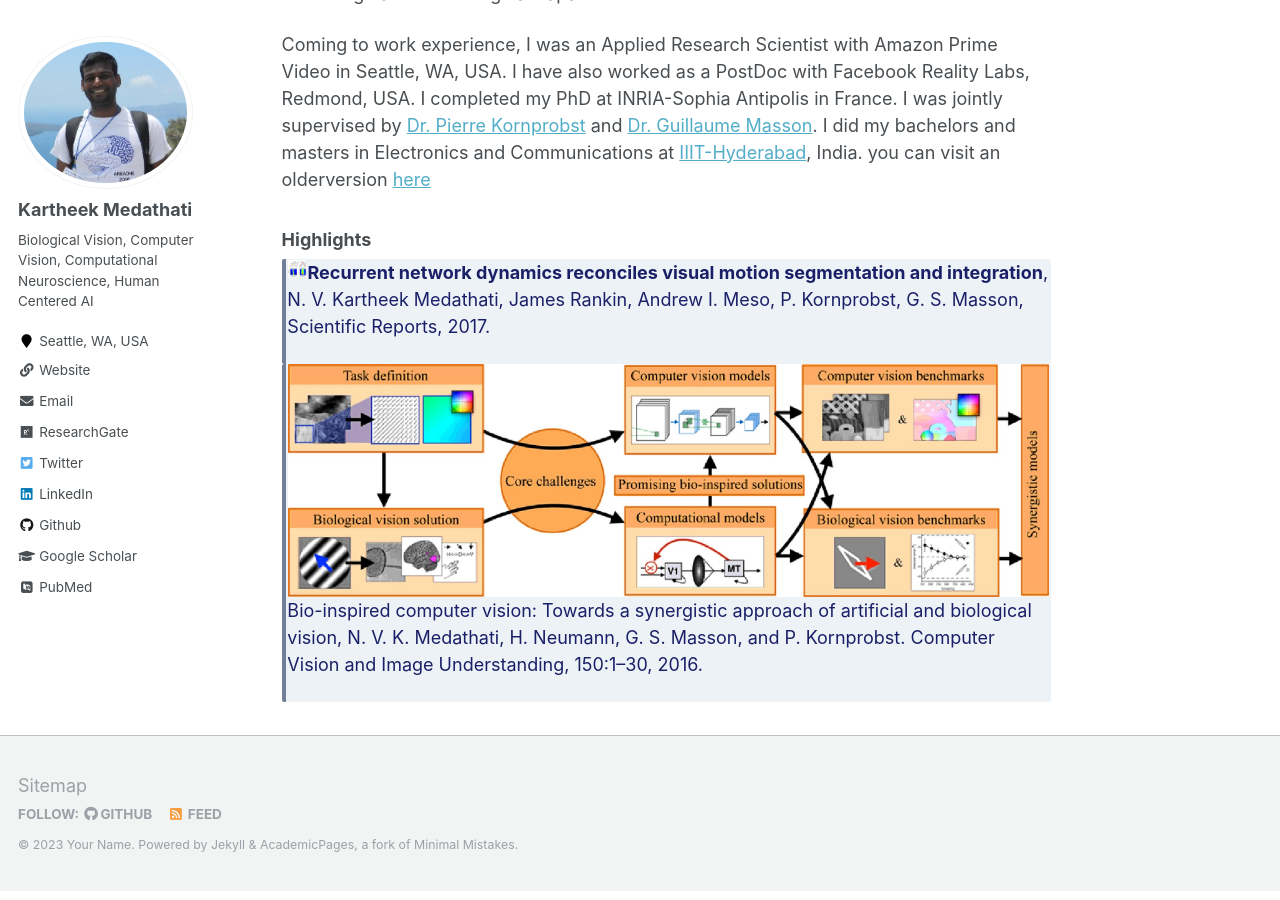
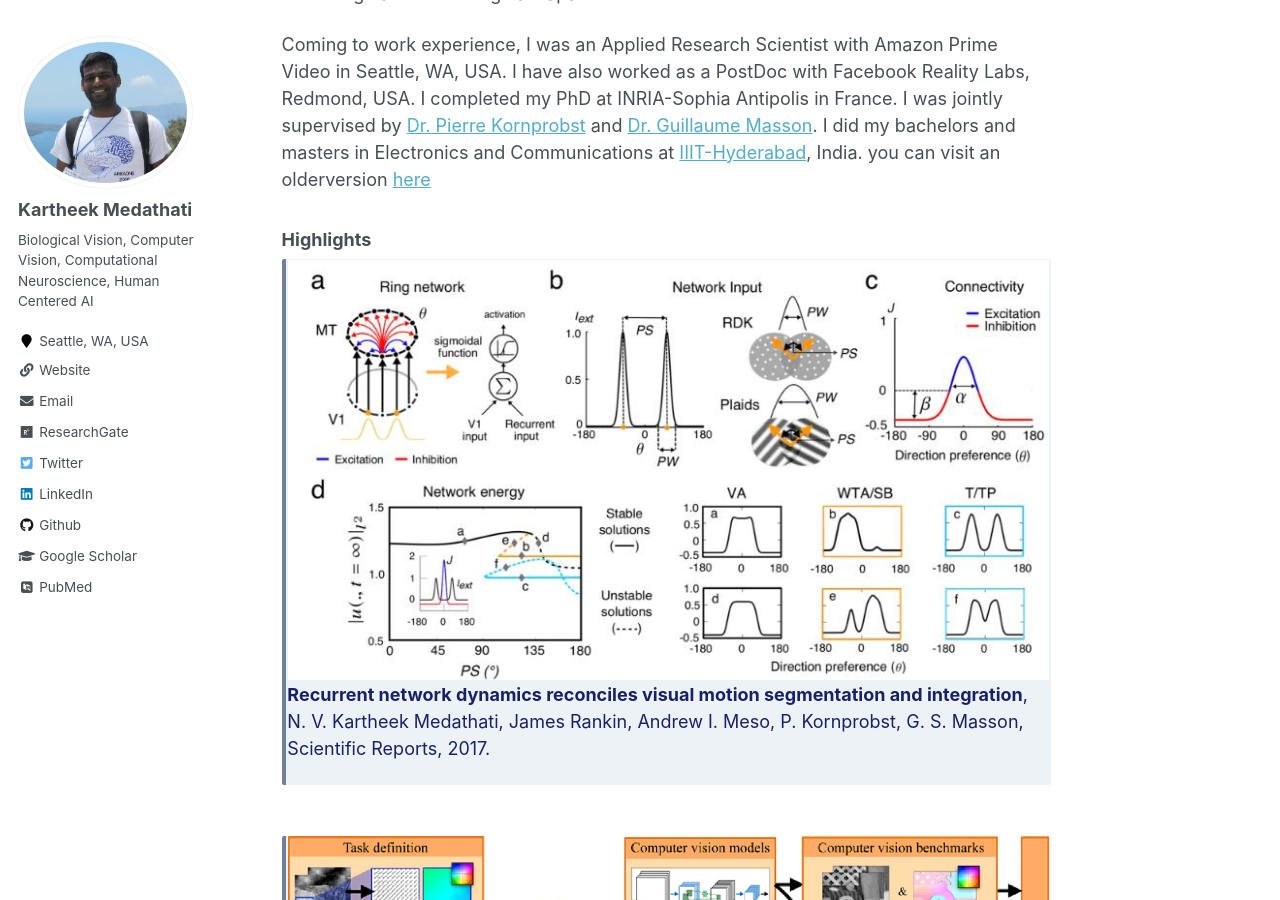
Before and after one commit to kartheekmedathati/kartheekmedathati.github.io, a Jekyll site: the page built from _pages/about.md, in a window 1280 px wide and 900 px high, scrolled down 369 px. Built offline with Jekyll 4.4.1, drawn with Linux system fonts in a browser that asks for light colours; some web fonts are replaced.

```diff
--- a/_pages/about.md
+++ b/_pages/about.md
@@ -18,10 +18,10 @@
 
 <div class="warning" style='background-color:#EDF2F7; color:#1A2067; border-left: solid #718096 4px; border-radius: 2px;'>
 <p style='padding:0; margin-left:0.1em; margin-right:0.1em; display: inline-block;'>
-<img src="images/Ring_Network_WTA.jpg" style="width:224px; zoom:9%;  float:left; padding: 4px"/>
+<img src="images/Ring_Network.jpg" style="width:100%; zoom:9%;  float:left; padding: 4px"/>
  <b> Recurrent network dynamics reconciles visual motion segmentation and integration</b>, N. V. Kartheek Medathati, James Rankin, Andrew I. Meso, P. Kornprobst, G. S. Masson, Scientific Reports, 2017. </p>
 </div>
-
+<br>
 <div class="warning" style='background-color:#EDF2F7; color:#1A2067; border-left: solid #718096 4px; border-radius: 2px;'>
 <p style='padding:0; margin-left:0.1em; margin-right:0.1em; display: inline-block;'>
 <img src="images/Bio-Inspired-Vision.jpg" style="width:100%; zoom:9%;  float:left; padding: 4px"/>
```
